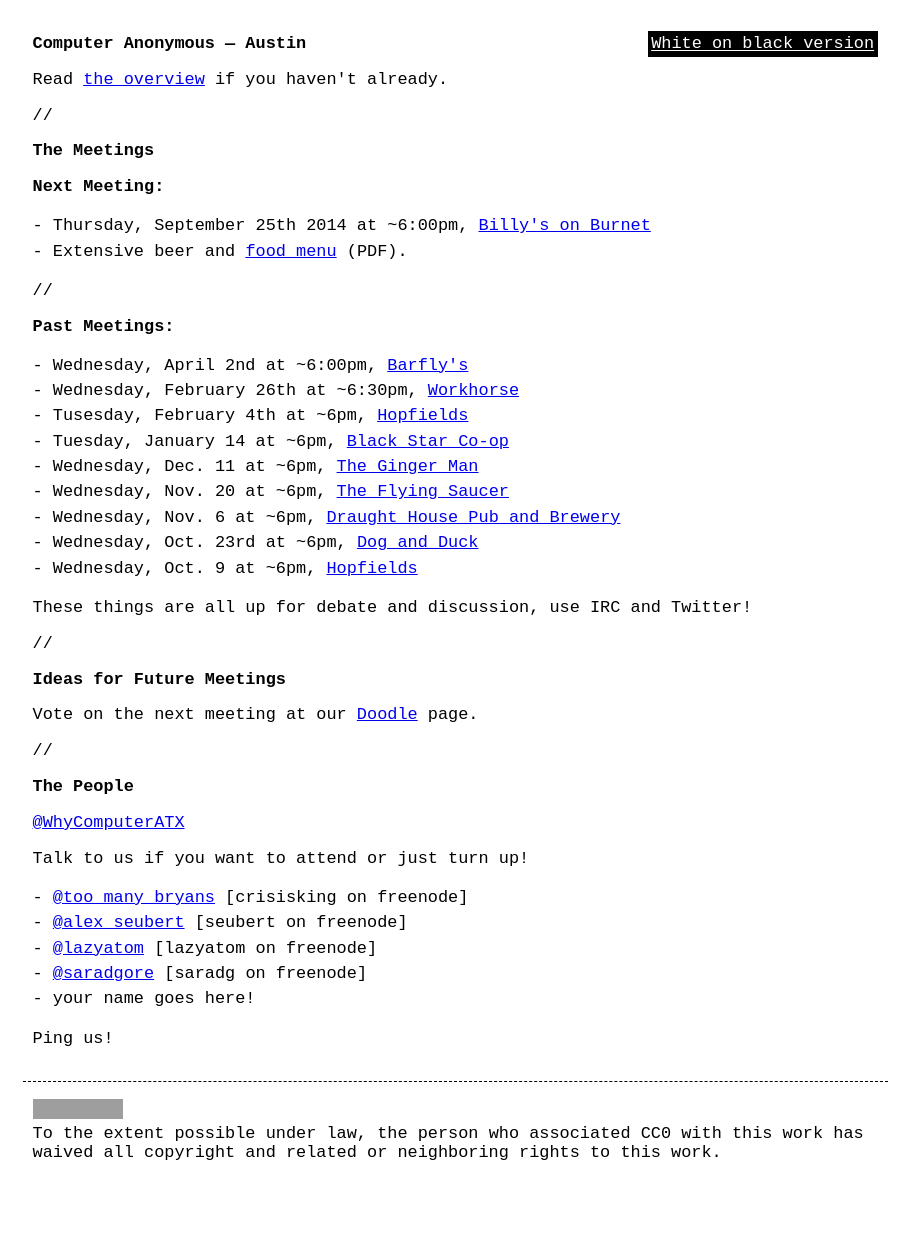
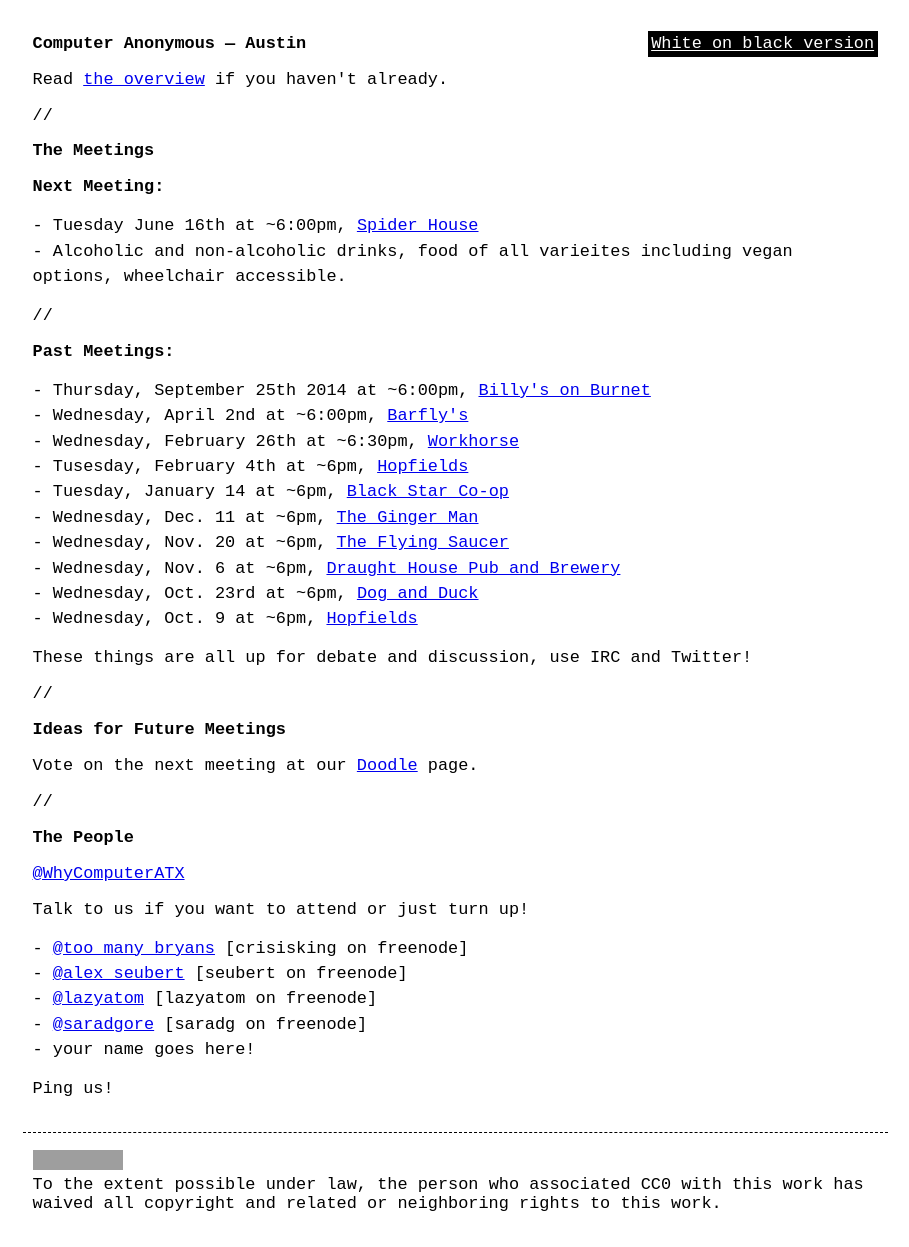
Before and after one commit to computeranonymous/computer, a Jekyll site: the page built from us_austin.html, in a window 1280 px wide. Shown: the whole page, without its empty margins (185-1094 px from the left). Built offline with Jekyll 4.4.1, drawn with Linux system fonts in a browser that asks for light colours; before the commit the page ends 1196 px from its top, so only the background shows below that; grey boxes are pictures that could not be loaded.

Commit message:
Added new date/time to us_austin

```diff
--- a/us_austin.html
+++ b/us_austin.html
@@ -13,8 +13,8 @@
 <h3>Next Meeting:</h3>
 
 <ul>
-    <li>Thursday, September 25th 2014 at ~6:00pm, <a href="http://www.billysonburnet.com/">Billy's on Burnet</a></li>
-    <li>Extensive beer and <a href="http://www.billysonburnet.com/billys_menu.pdf" title="Billy's food menu as PDF">food menu</a> (PDF).</li>
+    <li>Tuesday June 16th at ~6:00pm, <a href="https://spiderhouseaustin.com/cafe/">Spider House</a></li>
+    <li>Alcoholic and non-alcoholic drinks, food of all varieites including vegan options, wheelchair accessible.</li>
 </ul>
 
 <p>//</p>
@@ -22,6 +22,7 @@
 <h3>Past Meetings:</h3>
 
 <ul>
+    <li>Thursday, September 25th 2014 at ~6:00pm, <a href="http://www.billysonburnet.com/">Billy's on Burnet</a></li>
     <li>Wednesday, April 2nd  at ~6:00pm, <a href="http://www.barflysaustin.com/">Barfly's</a></li>
     <li>Wednesday, February 26th  at ~6:30pm, <a href="http://workhorsebar.com/">Workhorse</a></li>
     <li>Tusesday, February 4th  at ~6pm, <a href="http://hopfieldsaustin.com/">Hopfields</a></li>
```
